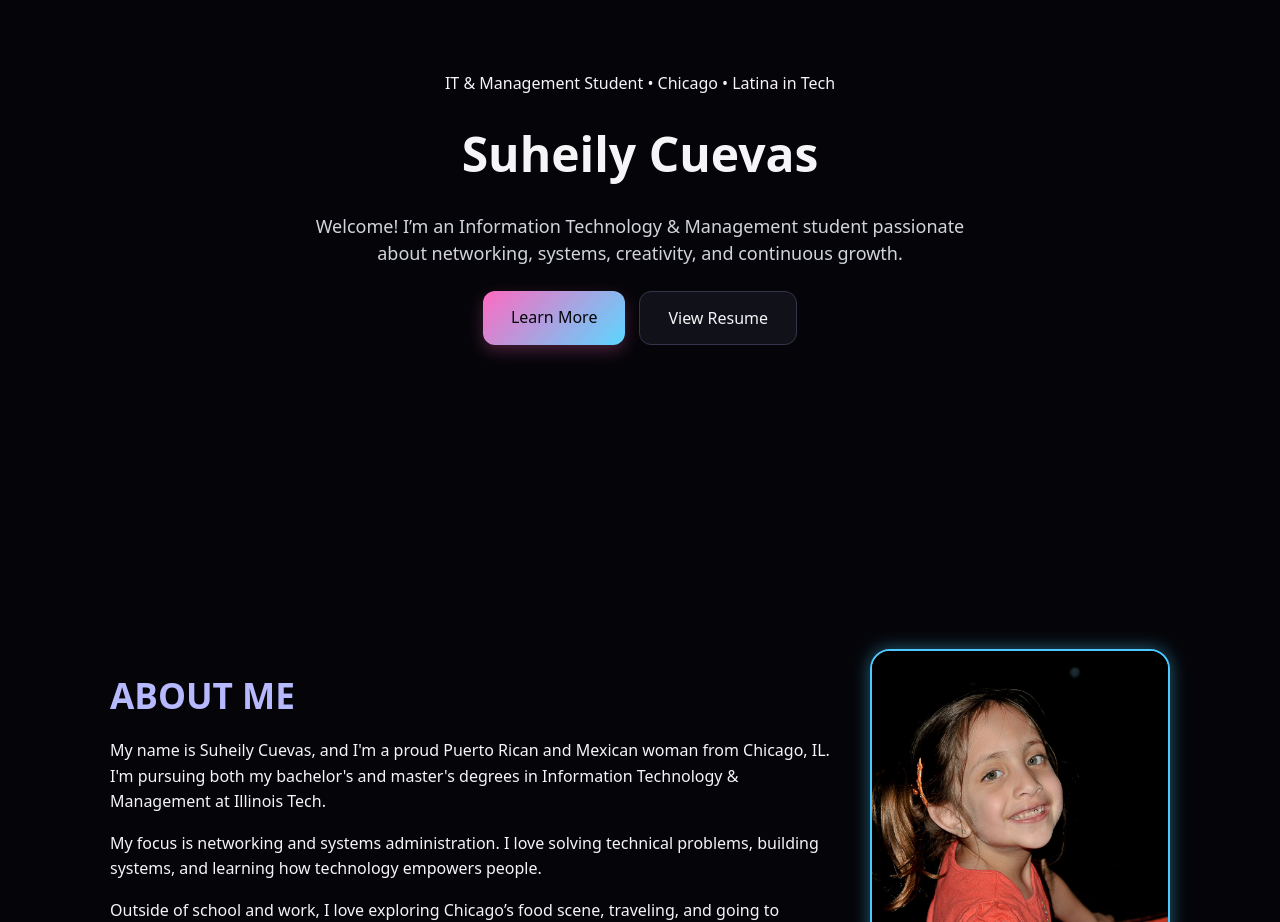
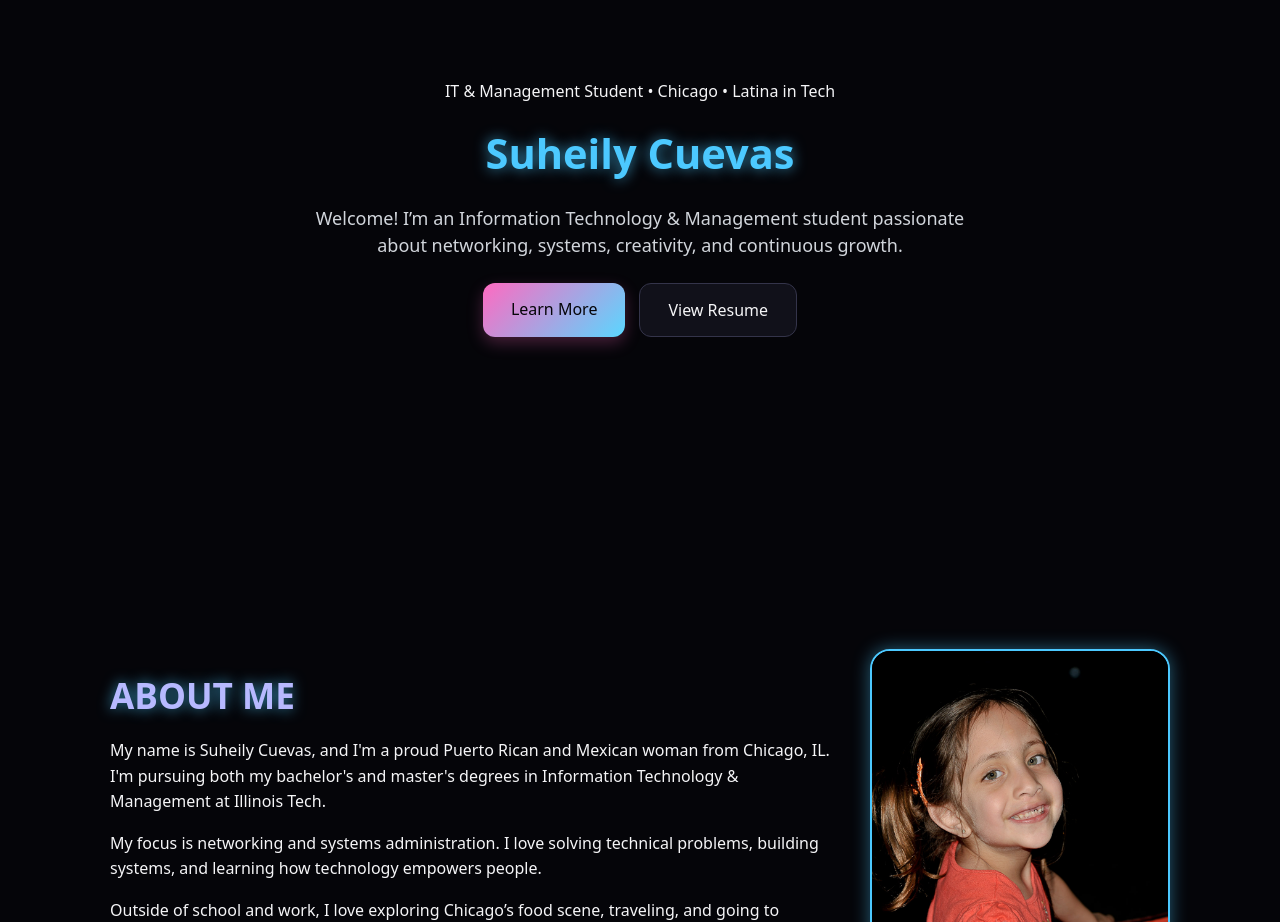
Before and after one commit to scuevas1/portfolio-site, a React (Vite) app: page / in a window 1280 px wide. Shown: the part 280-1202 px from the top of the page. Built offline with nearby package versions, Linux system fonts and the light colour scheme.

Commit message:
making all of the titles match with the neon glowing theme

```diff
--- a/src/App.css
+++ b/src/App.css
@@ -137,8 +137,9 @@ body {
 }
 
 .home-title {
-  font-size: 3rem;
-  font-weight: 700;
+  font-size: 2.6rem;
+  color: #4cc9ff;
+  text-shadow: 0 0 14px rgba(76, 201, 255, 0.7);
 }
 
 
@@ -223,6 +224,12 @@ section {
   gap: 2rem;
   align-items: center;
   padding: 80px 0;
+}
+
+.about-title{
+  font-size: 2.6rem;
+  color: #4cc9ff;
+  text-shadow: 0 0 14px rgba(76, 201, 255, 0.7);
 }
 
 .about-title {
```
